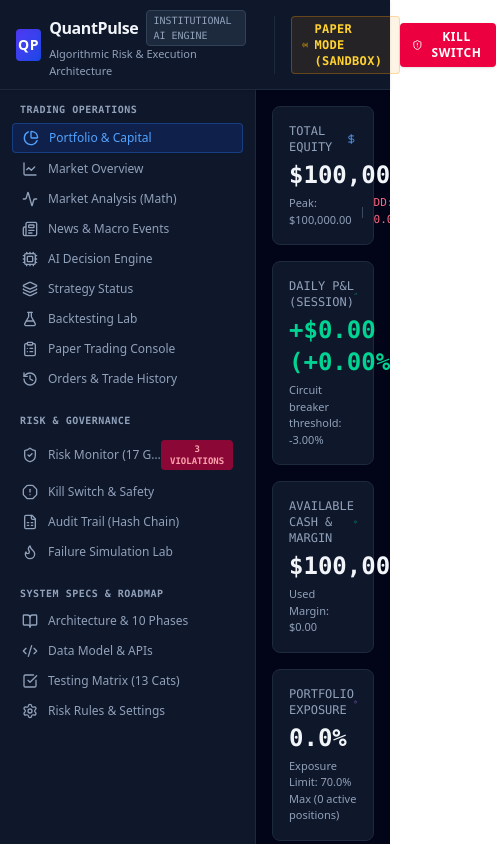
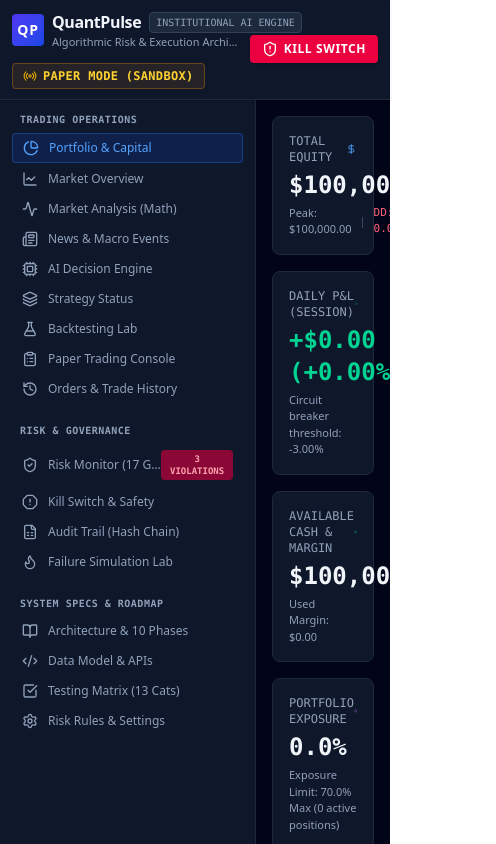
Before and after one commit to smurari229-ai/QuantPulse, a React (Vite) app: page / in a window 390 px wide. Shown: the top 844 px of the page, 496 px wide, since content can reach past the window. Built offline with nearby package versions, Linux system fonts and the light colour scheme.

Commit message:
fix: prevent mobile header overflow without changing trading behavior

```diff
--- a/src/components/Header.tsx
+++ b/src/components/Header.tsx
@@ -26,26 +26,26 @@ export const Header: React.FC<HeaderProps> = ({
   const isEmergency = killSwitchState.isEmergencyStopTripped || killSwitchState.isGlobalTradingOff;
 
   return (
-    <header id="platform-main-header" className="bg-slate-900 border-b border-slate-800 text-slate-100 px-4 py-2.5 flex items-center justify-between sticky top-0 z-40 shadow-sm">
+    <header id="platform-main-header" className="bg-slate-900 border-b border-slate-800 text-slate-100 px-3 sm:px-4 py-2.5 flex flex-wrap items-center justify-between gap-3 sticky top-0 z-40 shadow-sm">
       {/* Brand & Mode */}
-      <div className="flex items-center space-x-3">
-        <div className="flex items-center space-x-2">
-          <div className="w-8 h-8 rounded bg-gradient-to-br from-indigo-600 to-blue-700 flex items-center justify-center font-bold text-white tracking-wider shadow-inner text-sm">
+      <div className="flex min-w-0 flex-1 flex-wrap items-center gap-3">
+        <div className="flex min-w-0 items-center space-x-2">
+          <div className="w-8 h-8 shrink-0 rounded bg-gradient-to-br from-indigo-600 to-blue-700 flex items-center justify-center font-bold text-white tracking-wider shadow-inner text-sm">
             QP
           </div>
-          <div>
-            <div className="flex items-center space-x-2">
-              <span className="font-semibold text-slate-100 tracking-tight text-base">QuantPulse</span>
-              <span className="text-[10px] font-mono uppercase bg-slate-800 text-slate-400 px-1.5 py-0.5 rounded border border-slate-700">
+          <div className="min-w-0">
+            <div className="flex min-w-0 items-center space-x-2">
+              <span className="font-semibold text-slate-100 tracking-tight text-base shrink-0">QuantPulse</span>
+              <span className="text-[10px] font-mono uppercase bg-slate-800 text-slate-400 px-1.5 py-0.5 rounded border border-slate-700 whitespace-nowrap">
                 Institutional AI Engine
               </span>
             </div>
-            <p className="text-[11px] text-slate-400 font-medium">Algorithmic Risk & Execution Architecture</p>
+            <p className="text-[11px] text-slate-400 font-medium truncate">Algorithmic Risk & Execution Architecture</p>
           </div>
         </div>
 
         {/* Execution Mode Badge - CRITICAL: Paper vs Live Differentiation */}
-        <div className="ml-4 pl-4 border-l border-slate-800 flex items-center">
+        <div className="ml-0 lg:ml-1 pl-0 lg:pl-3 border-l-0 lg:border-l border-slate-800 flex items-center shrink-0">
           {executionMode === 'PAPER' ? (
             <div
               id="badge-paper-mode"
@@ -98,17 +98,17 @@ export const Header: React.FC<HeaderProps> = ({
       </div>
 
       {/* Emergency Kill Switch Button */}
-      <div className="flex items-center space-x-3">
+      <div className="flex items-center space-x-3 shrink-0">
         {isEmergency ? (
           <div className="flex items-center space-x-2 bg-rose-950/80 border border-rose-600 px-3 py-1.5 rounded text-rose-200 text-xs font-mono animate-pulse">
             <AlertTriangle className="w-4 h-4 text-rose-400" />
-            <span className="font-bold">SYSTEM HALTED BY KILL SWITCH</span>
+            <span className="font-bold whitespace-nowrap">SYSTEM HALTED BY KILL SWITCH</span>
           </div>
         ) : (
           <button
             id="btn-emergency-kill-switch-header"
             onClick={onTriggerKillSwitch}
-            className="flex items-center space-x-1.5 bg-rose-600 hover:bg-rose-700 active:bg-rose-800 text-white px-3 py-1.5 rounded text-xs font-semibold tracking-wider transition-colors shadow-sm focus:outline-none focus:ring-2 focus:ring-rose-500"
+            className="flex items-center space-x-1.5 bg-rose-600 hover:bg-rose-700 active:bg-rose-800 text-white px-3 py-1.5 rounded text-xs font-semibold tracking-wider transition-colors shadow-sm focus:outline-none focus:ring-2 focus:ring-rose-500 whitespace-nowrap"
             title="Immediately halt all order execution and freeze active strategies."
           >
             <ShieldAlert className="w-4 h-4" />
```
